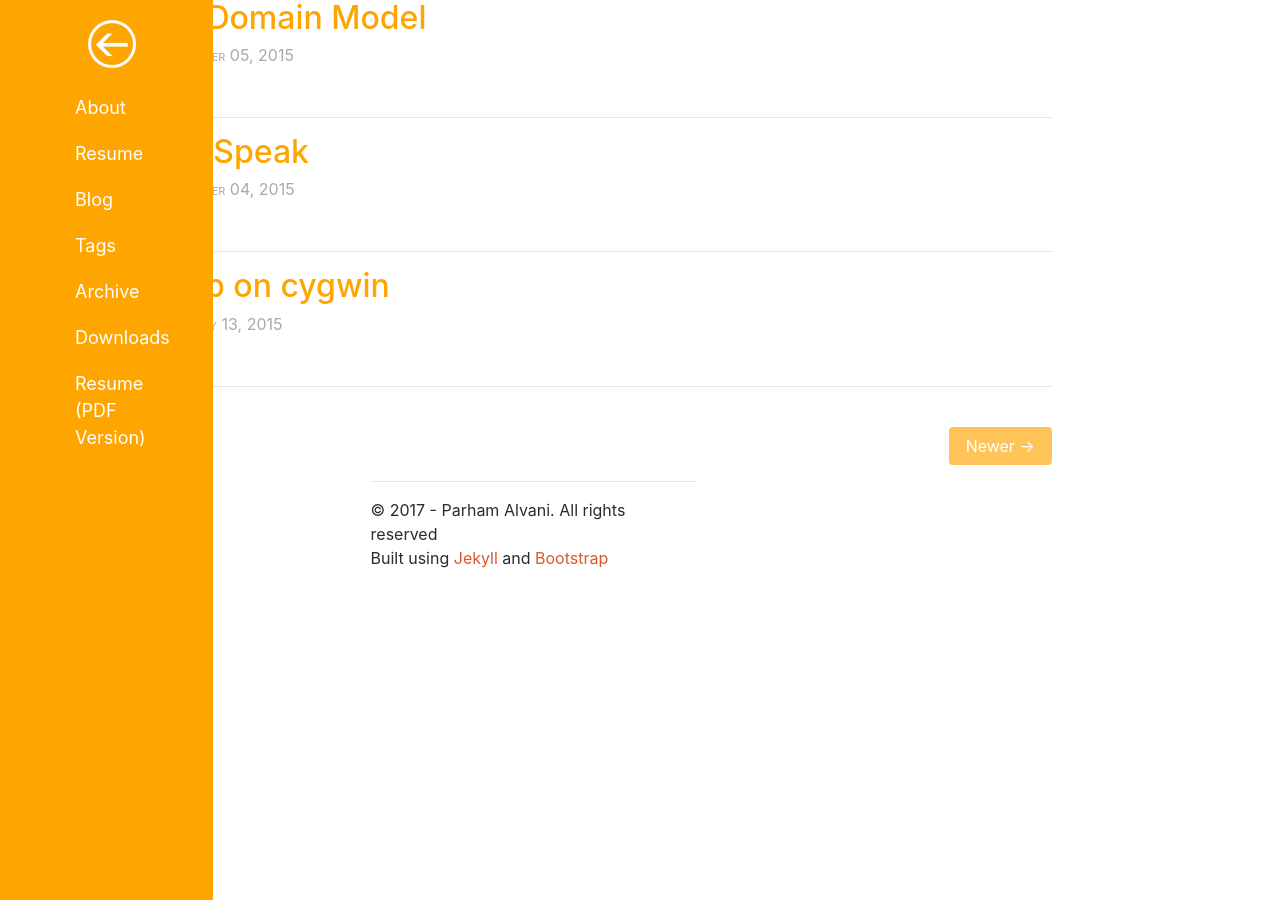
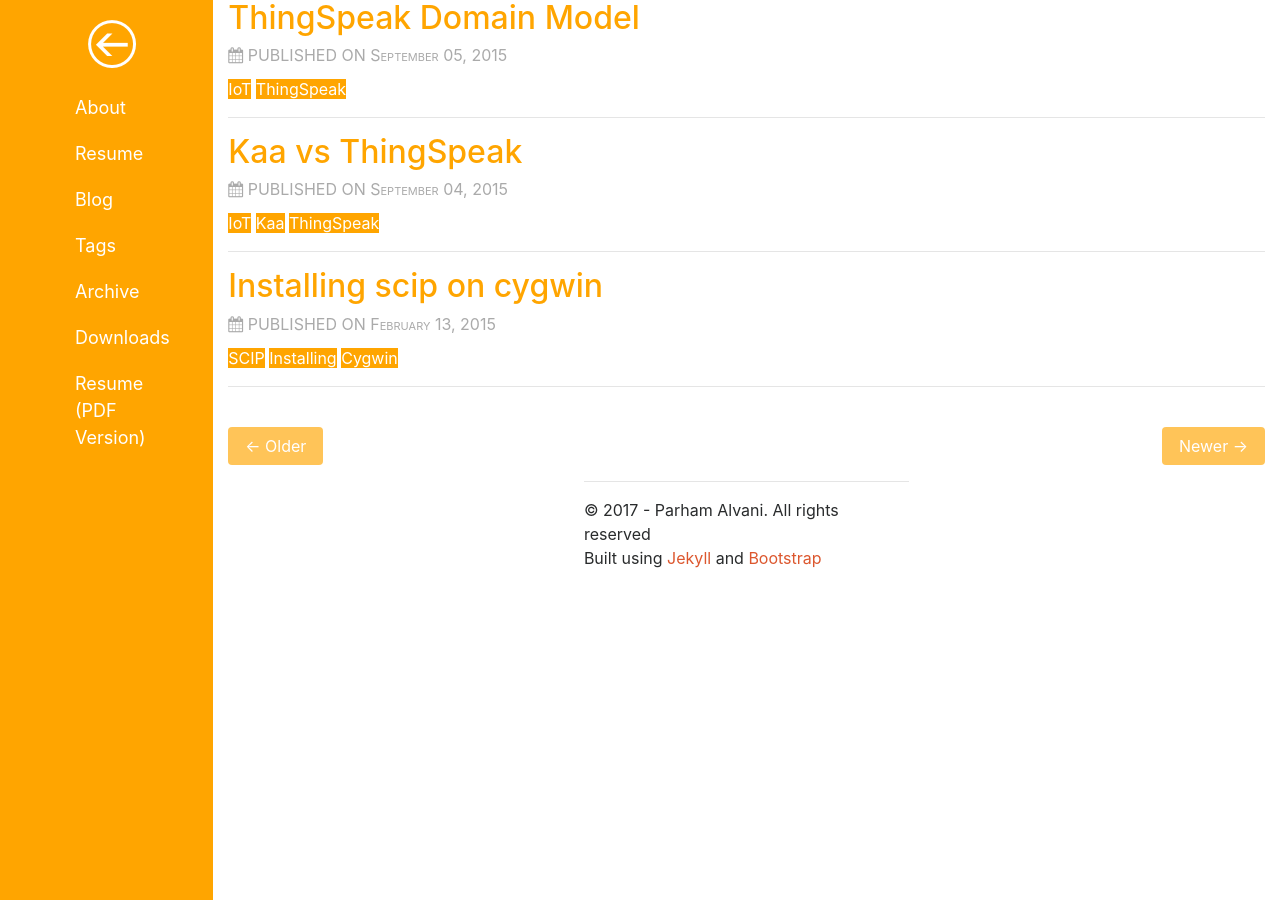
Before and after one commit to 1995parham/1995parham.github.io, a Jekyll site: the page built from blog/index.html, in a window 1280 px wide. Built offline with Jekyll 4.4.1, drawn with Linux system fonts in a browser that asks for light colours; the list of posts is cut into pages by our own code; comment, search, counter and statistics services are not loaded.

Commit message:
Blog page was improved.

```diff
--- a/blog/index.html
+++ b/blog/index.html
@@ -11,7 +11,7 @@
     <div class="hidden-xs col-md-2 col-sm-3 orange sidebar">
       {% include sidemenu.html %}
     </div>
-          <div class="col-md-10 col-sm-9 col-md-offset-2 col-sm-offset-3">
+    <div class="col-md-10 col-sm-9 offset-md-2 offset-sm-3">
       <div class="row">
         {% for post in paginator.posts %}
           <article class="col-md-12 justified">
```
Lines whose indentation alone changed are shown as unchanged.
